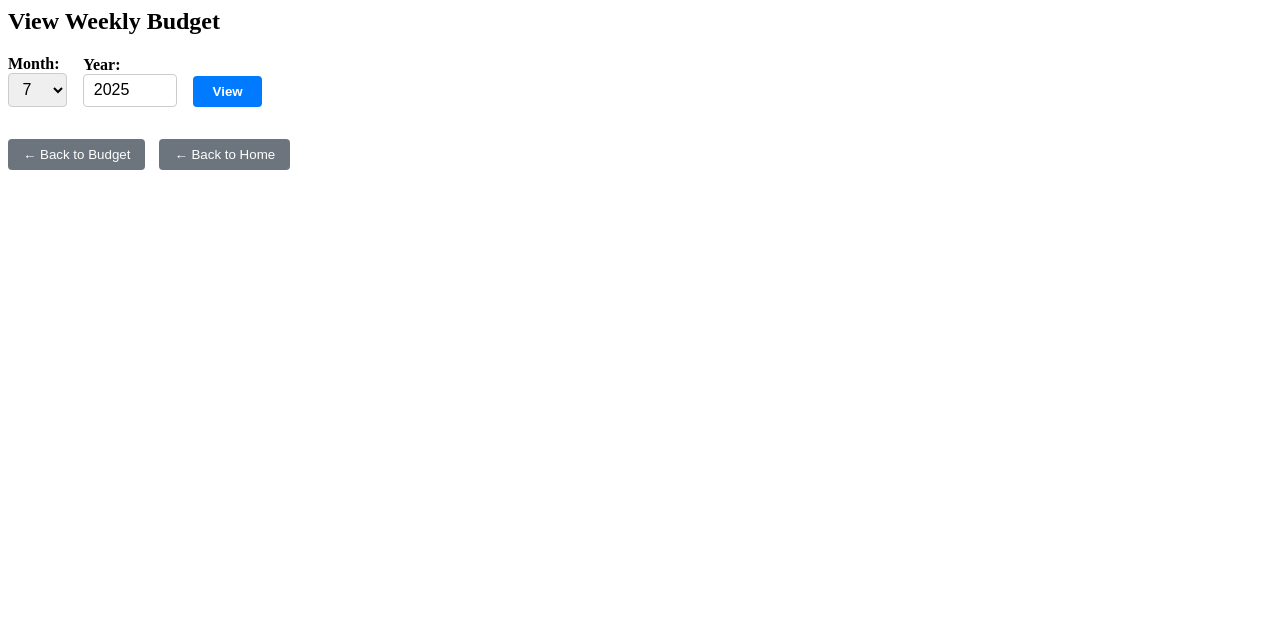
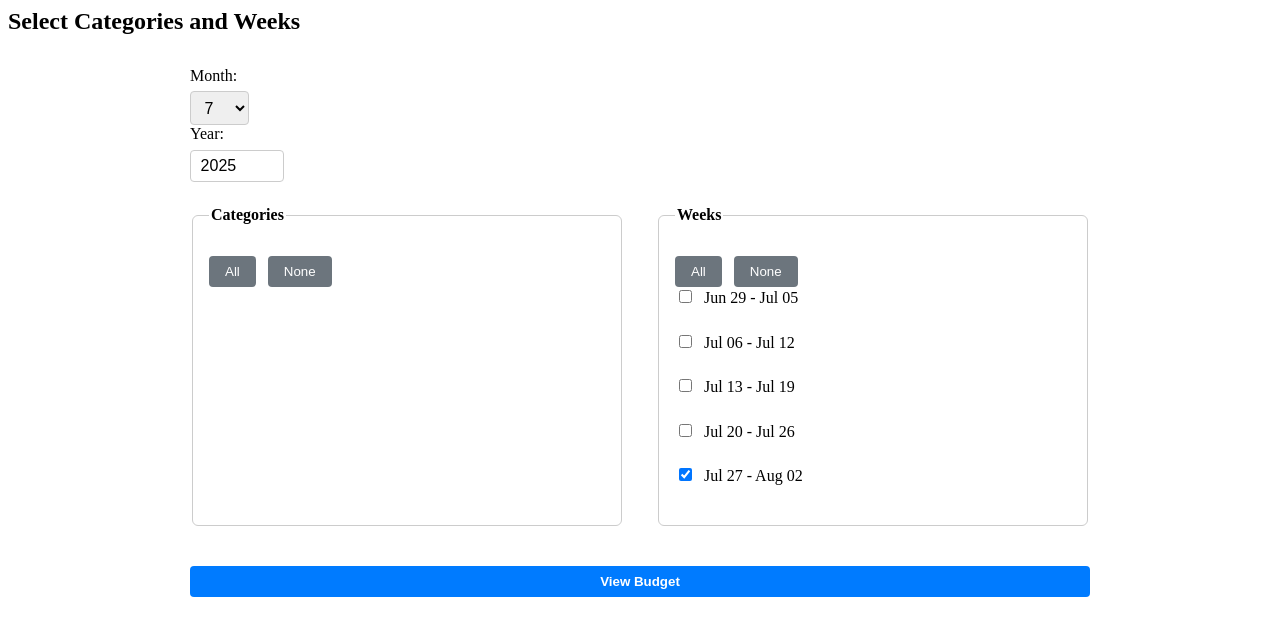
Before and after one commit to Jott2424/Envelopes, a Flask app: page /viewbudget in a window 1280 px wide. Shown: the top 636 px of the page. Run offline with Flask 3, Linux system fonts and the light colour scheme; the visitor is signed in with stand-in values (Sample User, id 1); data that the repository does not hold is empty; some libraries are stand-ins or nearby versions.

Commit message:
added week and category filtering for view budget

```diff
--- a/Envelopes/app.py
+++ b/Envelopes/app.py
@@ -27,9 +27,6 @@ DB_USER = os.environ.get('DB_USER', 'envelopes')
 DB_PASS = os.environ.get('DB_PASS', 'envelopes')
 DB_HOST = os.environ.get('DB_HOST', '127.0.0.1')
 DB_PORT = os.environ.get('DB_PORT', '5432')
-# GRAFANA_URL = os.environ.get('GRAFANA_URL','')
-GRAFANA_URL = os.environ.get('GRAFANA_URL','http://192.168.1.3:20350/public-dashboards/4c9eb63a253846d9929241d3a71967ce')
-print(f"Grafana URL: {GRAFANA_URL}")  # This will print the Grafana URL on app start
 
 def get_db_connection():
     return psycopg2.connect(
@@ -88,13 +85,6 @@ def home():
 @login_required
 def budget_home():
     return render_template('budget_home.html')
-
-@app.route('/analytics')
-@login_required
-def analytics_home():
-    grafana_url = os.getenv("GRAFANA_URL")  # reads from environment
-    print(GRAFANA_URL)
-    return render_template('analytics.html', grafana_url=GRAFANA_URL)
 
 @app.route('/register', methods=['GET', 'POST'])
 def register():
@@ -400,101 +390,157 @@ from collections import defaultdict
 @app.route('/viewbudget', methods=['GET', 'POST'])
 @login_required
 def viewbudget():
+    from collections import defaultdict
+    from decimal import Decimal
+    from datetime import datetime, timedelta
+    from calendar import monthrange
+
     selected_month = datetime.now().month
     selected_year = datetime.now().year
+    selected_categories = []
+    selected_weeks = []
+
+    conn = get_db_connection()
+    cur = conn.cursor()
+
+    # Get all categories from DB (exclude Total)
+    cur.execute("SELECT name FROM transaction_types ORDER BY name")
+    categories_list = [row[0] for row in cur.fetchall() if row[0] != 'Total']
+
+    action = request.form.get('action', 'view')
 
     if request.method == 'POST':
         selected_month = int(request.form.get('month', selected_month))
         selected_year = int(request.form.get('year', selected_year))
+        selected_categories = request.form.getlist('categories')
+        selected_weeks = request.form.getlist('weeks')
 
-    conn = get_db_connection()
-    cur = conn.cursor()
+        # Always include Total in calculations
+        if 'Total' not in selected_categories:
+            selected_categories.append('Total')
 
-    # Load all weekly budgets
-    cur.execute('''
-        SELECT tt.name, wb.amount, wb.week_start
+    # ---- Compute all weeks in month (≥4 days logic) ----
+    weeks_in_month = []
+    first_day = datetime(selected_year, selected_month, 1)
+    last_day = datetime(selected_year, selected_month, monthrange(selected_year, selected_month)[1])
+    current = first_day - timedelta(days=first_day.weekday() + 1 if first_day.weekday() != 6 else 0)
+    while current <= last_day:
+        days_in_month = sum(1 for i in range(7) if (current + timedelta(days=i)).month == selected_month)
+        if days_in_month >= 4:
+            week_end = current + timedelta(days=6)
+            weeks_in_month.append({'start': current, 'end': week_end})
+        current += timedelta(days=7)
+
+    # Determine current week based on today's date
+    today = datetime.today()
+    this_week_start = today - timedelta(days=today.weekday() + 1 if today.weekday() != 6 else 0)
+    this_week_str = this_week_start.strftime("%Y-%m-%d")
+
+    # Only default to today’s week if first load and NOT a month-change
+    if not selected_weeks and action != 'month-change':
+        selected_weeks = [this_week_str]
+
+    # If GET or no categories selected yet, show selection form
+    if not selected_categories or request.method == 'GET' or action == 'month-change':
+        cur.close()
+        conn.close()
+        return render_template(
+            'select_categories.html',
+            categories=categories_list,
+            selected_month=selected_month,
+            selected_year=selected_year,
+            selected_categories=selected_categories,
+            weeks_in_month=weeks_in_month,
+            selected_weeks=selected_weeks
+        )
+
+    # ---- Prepare SQL for selected categories (exclude Total) ----
+    categories_for_sql = [c for c in selected_categories if c != 'Total']
+    placeholders = ', '.join(['%s'] * len(categories_for_sql))
+
+    # ---- Budgets ----
+    query_categories = f"""
+        SELECT wb.week_start, tt.name AS category, wb.amount
         FROM category_budgets wb
         JOIN transaction_types tt ON wb.transaction_type_id = tt.id
-        UNION all
-        SELECT 'Total' as name, sum(wb.amount), wb.week_start
+        WHERE tt.name IN ({placeholders})
+        ORDER BY wb.week_start, tt.name
+    """
+    cur.execute(query_categories, categories_for_sql)
+    category_results = cur.fetchall()
+
+    query_total = f"""
+        SELECT wb.week_start, 'Total' AS category, SUM(wb.amount) AS amount
         FROM category_budgets wb
-        join (select id, name as name_ from transaction_types where name != 'Unplanned' ) tt on wb.transaction_type_id = tt.id
-        GROUP BY name, wb.week_start
-        order by name, week_start
-    ''')
-    budget_data = cur.fetchall()
+        JOIN transaction_types tt ON wb.transaction_type_id = tt.id
+        WHERE tt.name IN ({placeholders})
+        GROUP BY wb.week_start
+    """
+    cur.execute(query_total, categories_for_sql)
+    total_results = cur.fetchall()
+
+    budget_data = total_results + category_results
     budget_by_week = {}
     all_categories = set()
-    for name, amount, week_start in budget_data:
+    for week_start, name, amount in budget_data:
         budget_by_week.setdefault(week_start, {})[name] = amount
         all_categories.add(name)
 
-    # Load all transactions
-    cur.execute('''
-        SELECT tt.name, t.total, t.transaction_date
+    # ---- Transactions ----
+    query_transactions = f"""
+        SELECT t.transaction_date, tt.name AS category, t.total
         FROM transactions t
         JOIN transaction_types tt ON t.transaction_type = tt.name
-        UNION ALL
-        SELECT 'Total' as name, sum(t.total), t.transaction_date
-        FROM transactions t
-        where t.transaction_type != 'Unplanned'
-        GROUP BY name, t.transaction_date
-    ''')
+        WHERE tt.name IN ({placeholders})
+    """
+    cur.execute(query_transactions, categories_for_sql)
     transaction_data = cur.fetchall()
+
     transactions_by_type_and_week = {}
-    for name, total, tdate in transaction_data:
-        # Align transaction to Sunday start of the week
+    for tdate, name, total in transaction_data:
         week_start = tdate - timedelta(days=tdate.weekday() + 1 if tdate.weekday() != 6 else 0)
         transactions_by_type_and_week.setdefault(week_start, {}).setdefault(name, Decimal('0.00'))
         transactions_by_type_and_week[week_start][name] += total
         all_categories.add(name)
 
-    # Collect and sort all unique week_start dates
-    all_week_starts = set(budget_by_week.keys()) | set(transactions_by_type_and_week.keys())
-    all_week_starts = sorted(all_week_starts)
+    # Total for transactions
+    for week_start in transactions_by_type_and_week.keys():
+        total_sum = sum(transactions_by_type_and_week[week_start].get(cat, Decimal('0.00'))
+                        for cat in categories_for_sql)
+        transactions_by_type_and_week[week_start]['Total'] = total_sum
+        all_categories.add('Total')
 
-    # Track cumulative totals per category
+    # ---- Build display weeks ----
+    all_week_starts = sorted(set(budget_by_week.keys()) | set(transactions_by_type_and_week.keys()))
     cumulative_budget = defaultdict(Decimal)
     cumulative_spent = defaultdict(Decimal)
-
     weeks = []
 
     for week_start in all_week_starts:
         end = week_start + timedelta(days=6)
-
-        # Count how many days fall into the selected month/year
-        days_in_selected_month = sum(
-            1 for i in range(7)
-            if (week_start + timedelta(days=i)).month == selected_month and
-               (week_start + timedelta(days=i)).year == selected_year
-        )
-
-        # Always update cumulative budgets and spending
         summary = {}
         this_week_budgets = budget_by_week.get(week_start, {})
         this_week_spent = transactions_by_type_and_week.get(week_start, {})
 
         for cat in sorted(all_categories, key=lambda x: (0 if x == 'Total' else 2 if x == 'Unplanned' else 1, x)):
-            weekly_budget = this_week_budgets.get(cat, Decimal('0.00'))
-            spent = this_week_spent.get(cat, Decimal('0.00'))
+            if cat in selected_categories:
+                weekly_budget = this_week_budgets.get(cat, Decimal('0.00'))
+                spent = this_week_spent.get(cat, Decimal('0.00'))
 
-            cumulative_budget[cat] += weekly_budget
+                cumulative_budget[cat] += weekly_budget
+                envelope = cumulative_budget[cat] - cumulative_spent[cat]
+                remaining = envelope - spent
+                cumulative_spent[cat] += spent
 
-            # envelope = cumulative budgets up to this week minus cumulative spent BEFORE this week
-            envelope = cumulative_budget[cat] - cumulative_spent[cat]
-            remaining = envelope - spent
+                summary[cat] = {
+                    'budget': weekly_budget,
+                    'spent': spent,
+                    'envelope': envelope,
+                    'remaining': remaining
+                }
 
-            cumulative_spent[cat] += spent
-
-            summary[cat] = {
-                'budget': weekly_budget,
-                'spent': spent,
-                'envelope': envelope,
-                'remaining': remaining
-            }
-
-        # Only display weeks with at least 4 days in the selected month/year
-        if days_in_selected_month >= 4:
+        # Only show weeks the user selected
+        if week_start.strftime("%Y-%m-%d") in selected_weeks:
             weeks.append({
                 'start': week_start,
                 'end': end,
@@ -503,11 +549,12 @@ def viewbudget():
 
     cur.close()
     conn.close()
-
-    return render_template('viewbudget.html',
-                           weeks=weeks,
-                           selected_month=selected_month,
-                           selected_year=selected_year)
+    return render_template(
+        'viewbudget.html',
+        weeks=weeks,
+        selected_month=selected_month,
+        selected_year=selected_year
+    )
 
 
 @app.route('/viewbudget/week')
--- /dev/null
+++ b/Envelopes/templates/select_categories.html
@@ -0,0 +1,165 @@
+{% block content %}
+<style>
+  .selection-form {
+    display: flex;
+    flex-direction: column;
+    gap: 1.5rem;
+    max-width: 900px;
+    margin: 2rem auto;
+  }
+
+  .checkbox-row {
+    display: flex;
+    gap: 2rem;
+    flex-wrap: wrap;
+  }
+
+  .selection-form fieldset {
+    border: 1px solid #ccc;
+    border-radius: 6px;
+    padding: 1rem;
+    flex: 1 1 300px;
+  }
+  .selection-form legend {
+    font-weight: 700;
+  }
+  .selection-form label {
+    display: block;
+    margin-bottom: 0.4rem;
+    font-weight: 500;
+  }
+  .selection-form input[type="checkbox"] {
+    margin-right: 0.5rem;
+  }
+  .selection-form select,
+  .selection-form input[type=number] {
+    padding: 0.4rem 0.6rem;
+    font-size: 1rem;
+    border: 1px solid #ccc;
+    border-radius: 4px;
+  }
+  .selection-form button {
+    padding: 0.5rem 1rem;
+    background-color: #007bff;
+    border: none;
+    color: white;
+    font-weight: 600;
+    border-radius: 4px;
+    cursor: pointer;
+    margin-top: 1rem;
+    transition: background-color 0.2s ease;
+  }
+  .selection-form button:hover {
+    background-color: #0056b3;
+  }
+  .checkbox-buttons button {
+    background-color: #6c757d;
+    margin-right: 0.5rem;
+    font-weight: 500;
+  }
+  .checkbox-buttons button:hover {
+    background-color: #5a6268;
+  }
+</style>
+
+<div class="container">
+  <h2>Select Categories and Weeks</h2>
+  <form method="POST" class="selection-form">
+    <input type="hidden" name="action" id="form-action" value="view">
+
+    <!-- Month & Year -->
+    <div>
+      <label for="month">Month:</label>
+      <select name="month" id="month"
+        onchange="document.getElementById('form-action').value='month-change'; this.form.submit()">
+        {% for m in range(1, 13) %}
+          <option value="{{ m }}" {% if m == selected_month %}selected{% endif %}>{{ m }}</option>
+        {% endfor %}
+      </select>
+
+      <label for="year">Year:</label>
+      <input type="number" name="year" id="year" value="{{ selected_year }}" min="2000" max="2100"
+        onchange="document.getElementById('form-action').value='month-change'; this.form.submit()">
+    </div>
+
+    <!-- Row for Categories and Weeks -->
+    <div class="checkbox-row">
+
+      <!-- Categories -->
+      <fieldset>
+        <legend>Categories</legend>
+        <div class="checkbox-buttons">
+          <button type="button" id="select-all-categories">All</button>
+          <button type="button" id="deselect-all-categories">None</button>
+        </div>
+        <div>
+          {% for cat in categories %}
+            <label>
+              <input type="checkbox" name="categories" value="{{ cat }}"
+                {% if cat in selected_categories %}checked{% endif %}>
+              {{ cat }}
+            </label>
+          {% endfor %}
+        </div>
+      </fieldset>
+
+      <!-- Weeks -->
+      <fieldset>
+        <legend>Weeks</legend>
+        <div class="checkbox-buttons">
+          <button type="button" id="select-all-weeks">All</button>
+          <button type="button" id="deselect-all-weeks">None</button>
+        </div>
+        <div>
+          {% for week in weeks_in_month %}
+            {% set start_str = week.start.strftime('%Y-%m-%d') %}
+            <label>
+              <input type="checkbox" name="weeks" value="{{ start_str }}"
+                {% if start_str in selected_weeks %}checked{% endif %}>
+              {{ week.start.strftime('%b %d') }} - {{ week.end.strftime('%b %d') }}
+            </label><br>
+          {% endfor %}
+        </div>
+      </fieldset>
+
+    </div>
+
+    <button type="submit">View Budget</button>
+  </form>
+</div>
+
+<script>
+  // Categories All/None
+  document.getElementById('select-all-categories').addEventListener('click', () => {
+    document.querySelectorAll('input[name="categories"]').forEach(cb => cb.checked = true);
+  });
+  document.getElementById('deselect-all-categories').addEventListener('click', () => {
+    document.querySelectorAll('input[name="categories"]').forEach(cb => cb.checked = false);
+  });
+
+  // Weeks All/None
+  document.getElementById('select-all-weeks').addEventListener('click', () => {
+    document.querySelectorAll('input[name="weeks"]').forEach(cb => cb.checked = true);
+  });
+  document.getElementById('deselect-all-weeks').addEventListener('click', () => {
+    document.querySelectorAll('input[name="weeks"]').forEach(cb => cb.checked = false);
+  });
+
+  // Form validation
+  document.querySelector('.selection-form').addEventListener('submit', function(e) {
+    const checkedCategories = document.querySelectorAll('input[name="categories"]:checked');
+    const checkedWeeks = document.querySelectorAll('input[name="weeks"]:checked');
+
+    if (checkedCategories.length === 0) {
+      alert("Please select at least one category.");
+      e.preventDefault();
+      return;
+    }
+    if (checkedWeeks.length === 0) {
+      alert("Please select at least one week.");
+      e.preventDefault();
+      return;
+    }
+  });
+</script>
+{% endblock %}
--- a/Envelopes/templates/viewbudget.html
+++ b/Envelopes/templates/viewbudget.html
@@ -6,16 +6,6 @@
     flex-wrap: wrap;
     align-items: flex-end;
     margin-bottom: 2rem;
-  }
-  .budget-form label {
-    font-weight: 600;
-  }
-  .budget-form select,
-  .budget-form input[type=number] {
-    padding: 0.4rem 0.6rem;
-    font-size: 1rem;
-    border: 1px solid #ccc;
-    border-radius: 4px;
   }
   .budget-form button {
     padding: 0.5rem 1.2rem;
@@ -118,24 +108,9 @@
 <div class="container my-5">
   <h2 class="mb-4">View Weekly Budget</h2>
 
-  <form method="POST" class="budget-form">
-    <div>
-      <label for="month">Month:</label><br>
-      <select name="month" id="month">
-        {% for m in range(1, 13) %}
-        <option value="{{ m }}" {% if m == selected_month %}selected{% endif %}>{{ m }}</option>
-        {% endfor %}
-      </select>
-    </div>
-
-    <div>
-      <label for="year">Year:</label><br>
-      <input type="number" name="year" id="year" value="{{ selected_year }}" min="2000" max="2100" />
-    </div>
-
-    <div>
-      <button type="submit">View</button>
-    </div>
+  <!-- Change Selection Button -->
+  <form action="{{ url_for('viewbudget') }}" method="get" class="budget-form">
+    <button type="submit">Change Categories / Weeks</button>
   </form>
 
   {% for week in weeks %}
@@ -149,7 +124,7 @@
       </a>
     </div>
 
-      <table class="budget-table" role="grid" aria-label="Weekly budget summary">
+    <table class="budget-table" role="grid" aria-label="Weekly budget summary">
       <thead>
         <tr>
           <th scope="col"></th>
@@ -203,5 +178,4 @@
     </form>
 </div>
 
-
 {% endblock %}
```
Also changed, not shown: Envelopes/templates/analytics.html (deleted, +0 -32 lines), Envelopes/templates/home.html (+0 -7 lines).
